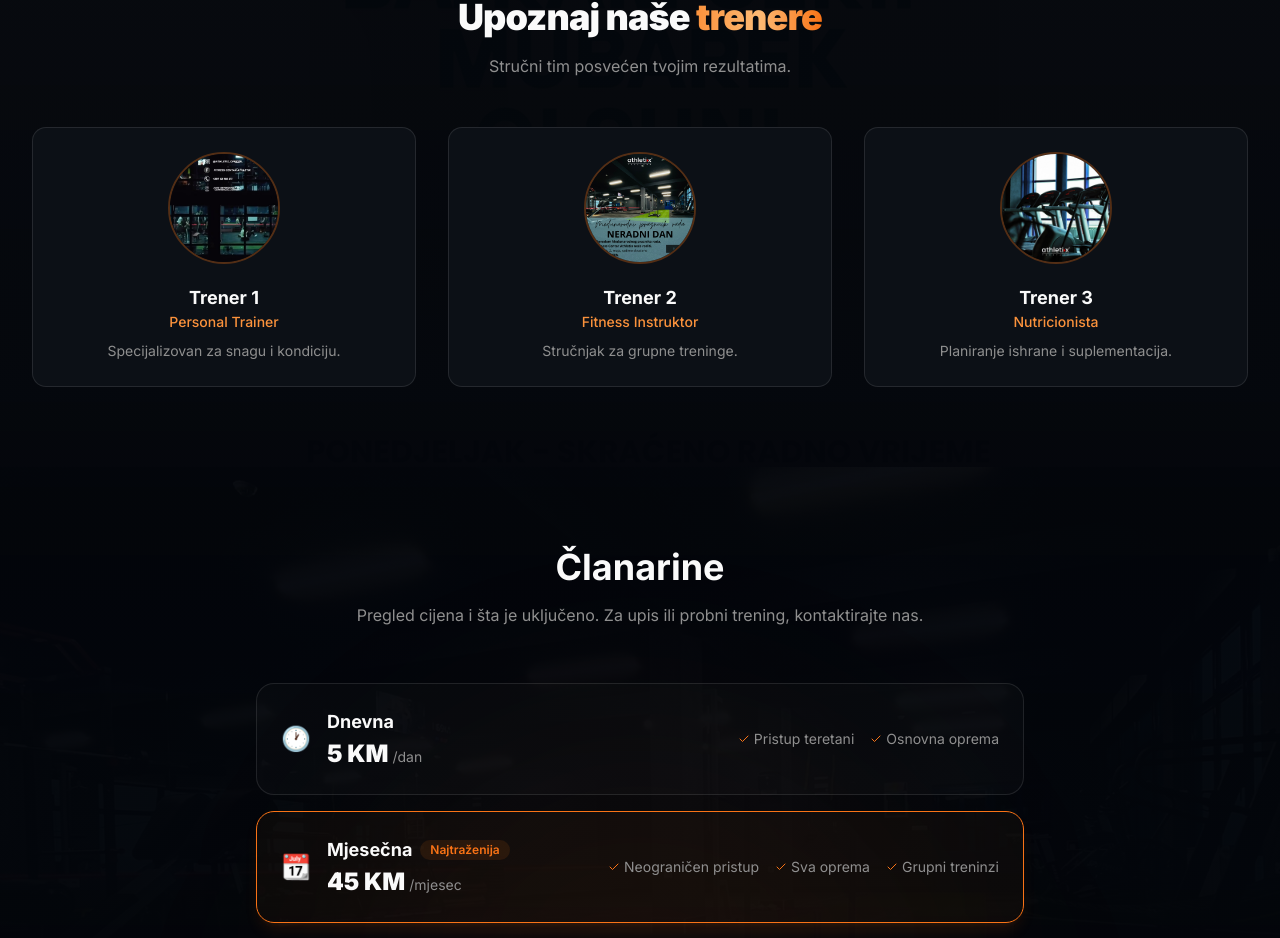
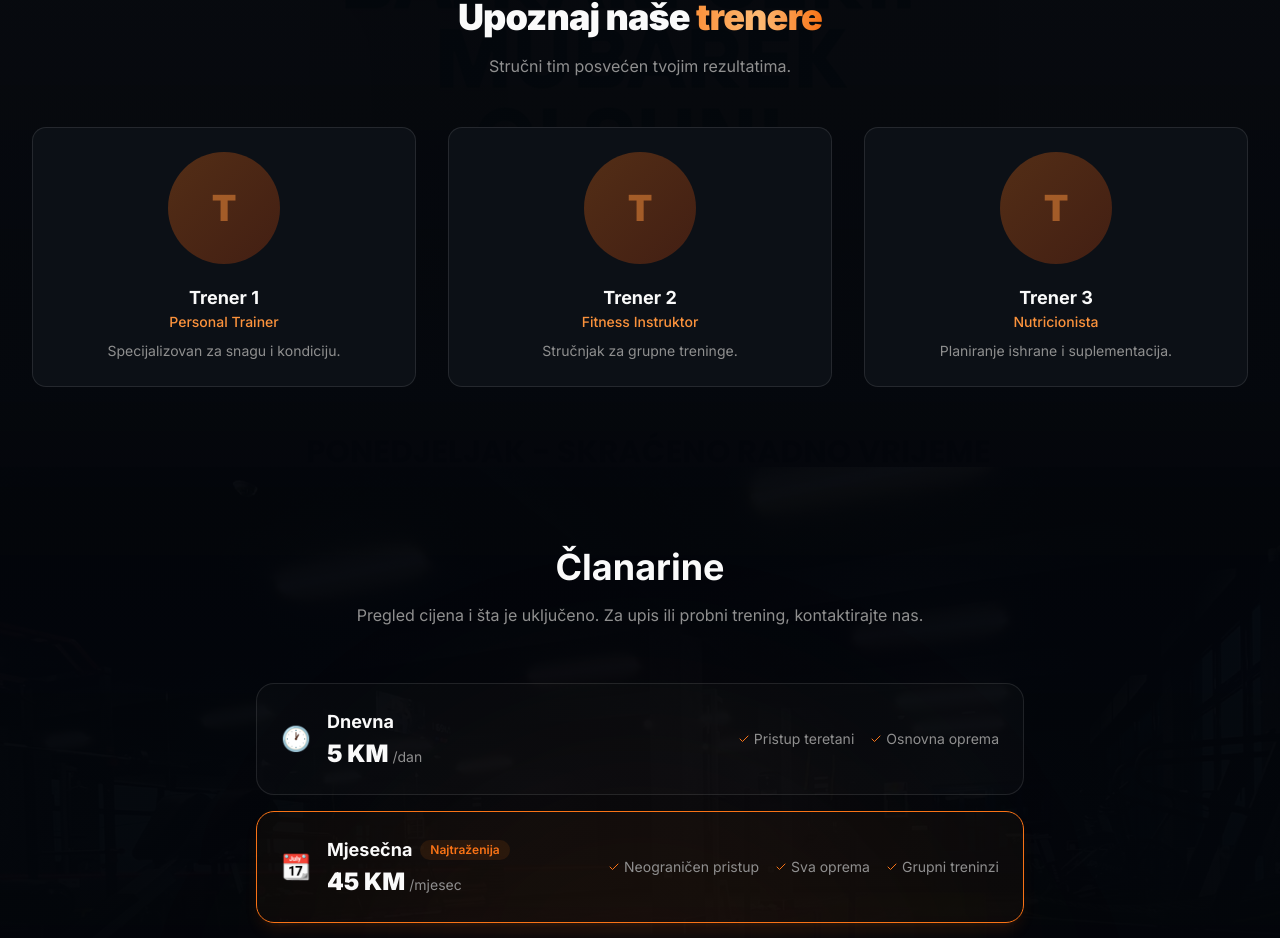
Before and after one commit to edostovic/athletix-gym-site, a Next.js app: page /athletix-gym-site/ in a window 1280 px wide. Shown: the part 2527-3465 px from the top of the page. Built offline with nearby package versions, Linux system fonts and the light colour scheme.

Commit message:
Revert trainer avatars to letter placeholders, remove fake headshots
- Trainer circles back to gradient initials (no fake profile photos)
- Gym photos kept as section backgrounds only

```diff
--- a/src/components/home/TrainersSection.tsx
+++ b/src/components/home/TrainersSection.tsx
@@ -48,18 +48,11 @@ export function TrainersSection() {
               key={trainer.name}
               className="card-hover text-center"
             >
-              {/* Trainer photo */}
-              <div className="mx-auto mb-5 h-28 w-28 rounded-full overflow-hidden border-2 border-brand-500/30">
-                <img
-                  src={img(trainer.image)}
-                  alt={trainer.name}
-                  className="w-full h-full object-cover"
-                  onError={(e) => {
-                    const target = e.currentTarget;
-                    target.style.display = "none";
-                    target.parentElement!.classList.add("bg-gradient-to-br", "from-brand-500/30", "to-brand-700/30");
-                  }}
-                />
+              {/* Photo placeholder */}
+              <div className="mx-auto mb-5 h-28 w-28 rounded-full bg-gradient-to-br from-brand-500/30 to-brand-700/30 flex items-center justify-center">
+                <span className="text-4xl font-black text-brand-400/50">
+                  {trainer.name.charAt(0)}
+                </span>
               </div>
               <h3 className="text-lg font-bold text-foreground">
                 {trainer.name}
--- a/src/lib/constants.ts
+++ b/src/lib/constants.ts
@@ -13,9 +13,9 @@ export const siteConfig = {
 };
 
 export const trainers = [
-  { name: "Trener 1", title: "Personal Trainer", bio: "Specijalizovan za snagu i kondiciju.", image: "/insta_post_2.jpg" },
-  { name: "Trener 2", title: "Fitness Instruktor", bio: "Stručnjak za grupne treninge.", image: "/insta_post_3.jpg" },
-  { name: "Trener 3", title: "Nutricionista", bio: "Planiranje ishrane i suplementacija.", image: "/insta_post_5.jpg" },
+  { name: "Trener 1", title: "Personal Trainer", bio: "Specijalizovan za snagu i kondiciju." },
+  { name: "Trener 2", title: "Fitness Instruktor", bio: "Stručnjak za grupne treninge." },
+  { name: "Trener 3", title: "Nutricionista", bio: "Planiranje ishrane i suplementacija." },
 ];
 
 export const pricing = [
```
